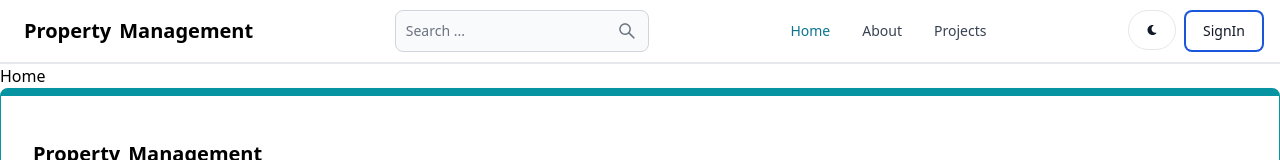
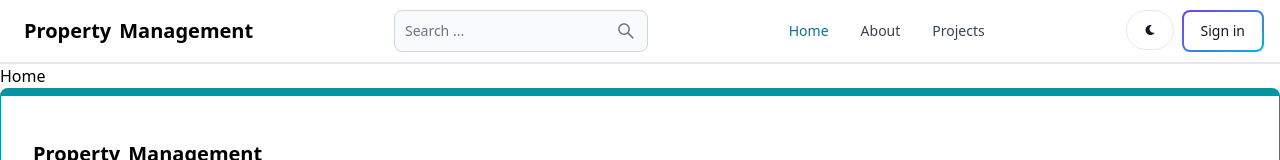
Before and after one commit to TarundeepNagla/PropMgmt-Project, a React (Vite) app in the folder client/: page / in a window 1280 px wide. Shown: the top 160 px of the page. Built offline with nearby package versions, Linux system fonts and the light colour scheme; no server answers.

Commit message:
make dashboard private

```diff
--- a/client/src/App.jsx
+++ b/client/src/App.jsx
@@ -8,6 +8,7 @@ import About from './pages/About';
 import Home from './pages/Home';
 import Header from './components/Header';
 import Footer from './components/Footer';
+import PrivateRoute from './components/PrivateRoute'
 
 export default function App() {
   return (
@@ -16,7 +17,10 @@ export default function App() {
       <Routes>
         <Route path='/' element={<Home />} />
         <Route path='/about' element={<About />} />
-        <Route path='/dashboard' element={<Dashboard />} />
+        {/* create private routes for this to be accessible only when user is logged. */}
+        <Route element={<PrivateRoute />}>
+          <Route path='/dashboard' element={<Dashboard />} />
+        </Route>
         <Route path='/projects' element={<Projects />} />
         <Route path='/signin' element={<SignIn />} />
         <Route path='/signup' element={<SignUp />} />
--- a/client/src/components/Header.jsx
+++ b/client/src/components/Header.jsx
@@ -1,16 +1,20 @@
 import React from 'react'
-import { Navbar, Button, TextInput } from 'flowbite-react';
+import { Navbar, Button, TextInput, Avatar, DropdownHeader } from 'flowbite-react';
 import { NavbarBrand } from 'flowbite-react';
 import { Link, useLocation } from 'react-router-dom';
 import { AiOutlineSearch } from 'react-icons/ai';
 import { FaMoon, FaSun } from 'react-icons/fa';
-// import { useSelector, useDispatch } from 'react-redux';
+import { useSelector, useDispatch } from 'react-redux';
 // import { toggleTheme } from '../redux/theme/themeSlice';
 // import { signoutSuccess } from '../redux/user/userSlice';
 import { useEffect, useState } from 'react';
+import { current } from '@reduxjs/toolkit';
+import { HiCog, HiCurrencyDollar, HiLogout, HiViewGrid } from 'react-icons/hi';
+import { Dropdown } from 'flowbite-react';
 
 export default function Header() {
     const path = useLocation().pathname;
+    const {currentUser} = useSelector(state=> state.user) // to fetch user name(current user) defined in userSlice (Store)
   return (
     <Navbar className='border-b-2'>
         <Link to='/'className='self-center whitespace-nowrap text-sm sm:text-xl font-semibold dark:text-white' color='blue'>
@@ -34,13 +38,39 @@ export default function Header() {
             <Button className='w-12 h-10 hidden sm:inline' color='gray' pill>
                 <FaMoon />
             </Button>
-            <Link to='/sign-in'>
-                <Button color="blue" outline>
-                    SignIn
+            {currentUser ? (
+                <Dropdown
+                    arrowIcon={false}
+                    label={
+                        <Avatar
+                            alt='user'
+                            img={currentUser.profilePicture}
+                            rounded
+                        />
+                    }
+                >
+                    <Dropdown.Header>
+                        <span className='block text-sm'>@{currentUser.username}</span>
+                        <span className='block text-sm truncate'>@{currentUser.email}</span>
+                    </Dropdown.Header>
+                        <Link to={'/dashboard?tab=profile'}>
+                            <Dropdown.Item>
+                                Profile
+                            </Dropdown.Item>
+                        </Link>
+                    <Dropdown.Divider />
+                    <Dropdown.Item>Sign Out</Dropdown.Item>
+
+                </Dropdown>
+            ):(
+            <Link to='/signin'>
+                <Button gradientDuoTone='purpleToBlue' outline>
+                    Sign in
                 </Button>
             </Link>
+            )
+            }
             <Navbar.Toggle />
-
         </div>
         <Navbar.Collapse>
             <Navbar.Link active={path === "/"} as={'div'}>
--- /dev/null
+++ b/client/src/components/PrivateRoute.jsx
@@ -0,0 +1,7 @@
+import { useSelector } from 'react-redux';
+import { Outlet, Navigate } from 'react-router-dom';
+
+export default function PrivateRoute() {
+  const { currentUser } = useSelector((state) => state.user);
+  return currentUser ? <Outlet /> : <Navigate to='/signin' />;
+}
```
Also changed, not shown: 1 other file (tests, documents, lock files or other folders).
